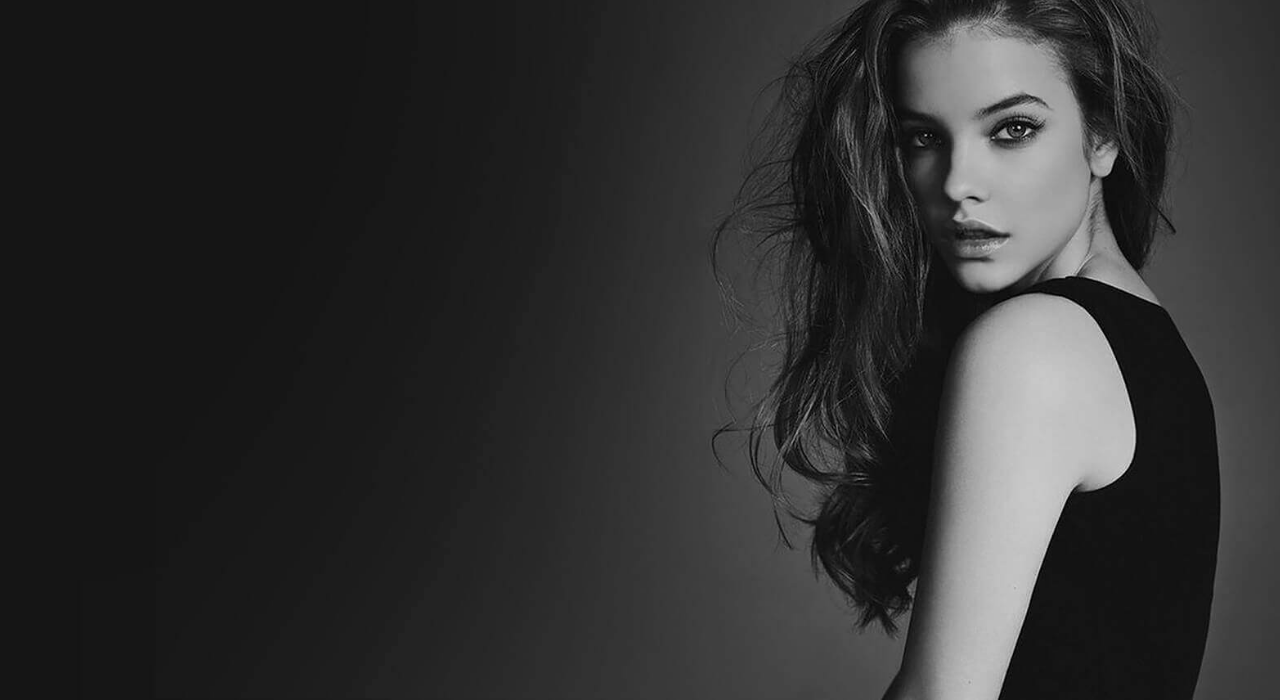
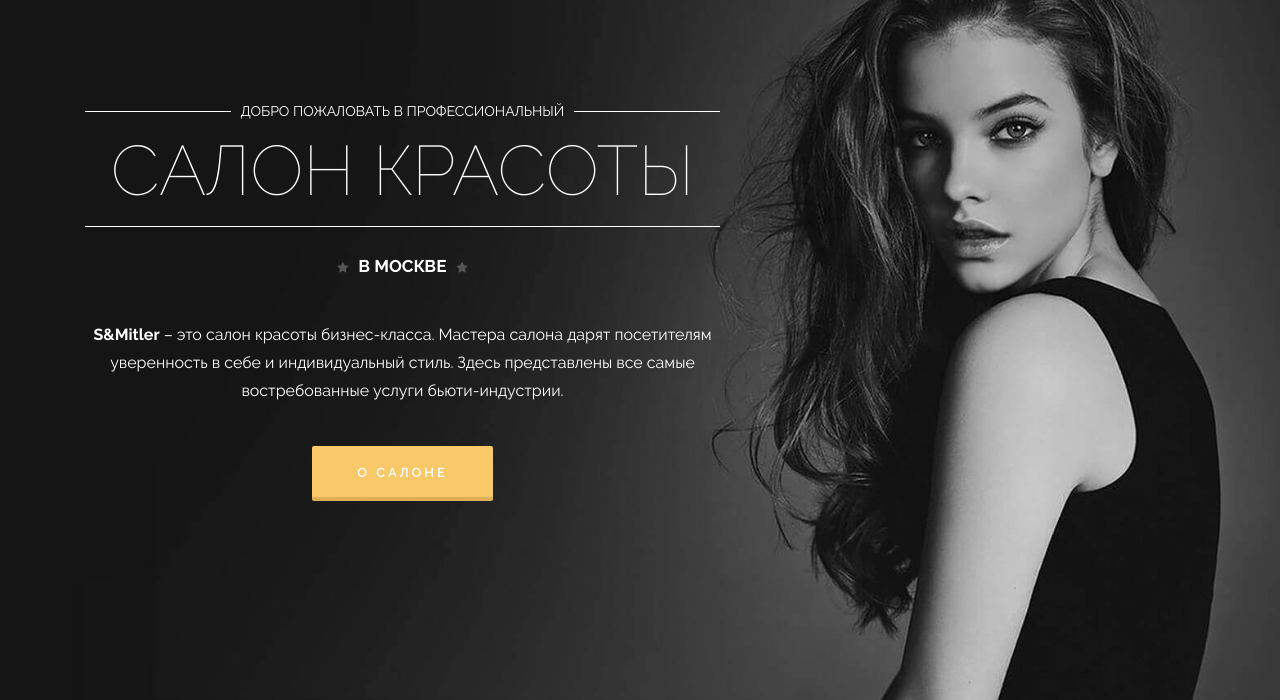
Before and after one commit to NadezhdaDeminceva/SMitler, a website: page app/index.html in a window 1280 px wide. Shown: the part 100-800 px from the top of the page. Drawn offline with Linux system fonts and the light colour scheme.

Commit message:
Добавлена флексбокс композиция

```diff
--- a/app/index.html
+++ b/app/index.html
@@ -60,6 +60,34 @@
 
       		</div>
 
+      		<div class="header-flex">
+      			<div class="flex-center">
+
+      				<div class="container">
+      					<div class="row">
+      						<div class="col-sm-7">
+
+      							<div class="header-composition">
+
+      								<div class="welcome">
+      									<p><span>Добро пожаловать в профессиональный</span></p>
+      									<h1 class="h1">Салон красоты</h1>
+      									<strong><i class="fa fa-star"></i>в Москве<i class="fa fa-star"></i></strong>
+      								</div>
+
+      								<p><strong>S&Mitler</strong> – это салон красоты бизнес-класса. Мастера салона дарят посетителям уверенность в себе и индивидуальный стиль. Здесь представлены все самые востребованные услуги бьюти-индустрии.</p>
+
+      								<a href="#" class="button">О салоне</a>
+
+      							</div>
+
+      						</div>
+      					</div>
+      				</div>
+
+      			</div>
+      		</div>
+
       	</header>
 
       </div>
--- a/app/sass/main.sass
+++ b/app/sass/main.sass
@@ -28,6 +28,7 @@ body
 				position: absolute
 				width: 100%
 				z-index: 1
+
 	.logo
 		img
 			width: 125px
@@ -70,6 +71,51 @@ section
 
 b, strong
 	font-weight: bold
+
+.h1, .h2, .h3, .h4, .h5, .h6
+		line-height: 1.4
+		text-transform: uppercase
+
+.button
+	display: inline-block
+	border: none
+	color: #fff
+	text-decoration: none
+	background-color: $accent
+	padding: 16px 45px
+	font-size: 13px
+	text-transform: uppercase
+	font-weight: 600
+	letter-spacing: 3px
+	border-radius: 2px
+	text-align: center
+	position: relative
+	outline: none
+	transition: background-color .1s ease
+	cursor: pointer
+	&::after
+		transition: background-color .2s ease
+		position: absolute
+		content: ''
+		height: 4px
+		bottom: 0
+		width: 100%
+		background-color: darken($accent, 50%)
+		opacity: .18
+		border-bottom-left-radius: 2px
+		border-bottom-right-radius: 2px
+		left: 0
+	&:focus, &:hover
+		text-decoration: none
+		color: #fff
+	&:hover
+		background-color: lighten($accent, 5%)
+		&::after
+			opacity: .22
+	&:active
+		background-color: darken($accent, 5%)
+		&::after
+			opacity: .32
 
 .hamburger
 	right: 0
@@ -133,5 +179,61 @@ html.mm-opened
 			&>a
 				color: $accent
 
+.header-flex
+	display: flex
+	height: 100%
+	position: relative
+	top: 0
+
+.flex-center
+	margin: auto
+
+.header-composition
+	text-align: center
+	position: relative
+	p
+		margin-top: 40px
+	.button
+		margin-top: 25px
+
+.welcome
+	p
+		font-size: 14px
+		text-transform: uppercase
+		display: flex
+		align-items: center
+		white-space: nowrap
+		margin: 0
+		margin-bottom: -10px
+		span
+			margin: 0 10px
+		&::before, &::after
+			content: ''
+			height: 1px
+			width: 100%
+			posityion: relative
+			background-color: #fff
+			display: inline-block
+
+	.h1
+		font-weight: 100
+		font-size: 70px
+		margin: 0
+		line-height: 1.6
+		border-bottom: 1px solid #fff
+		white-space: nowrap
+	strong
+		display: block
+		text-transform: uppercase
+		font-size: 17px
+		margin-top: 25px
+		.fa
+			margin-right: 10px
+			font-size: 12px
+			color: #555
+			&:last-child
+				margin-right: inherit
+				margin-left: 10px
+
 
 @import "media" // Always at the end
```
Also changed, not shown: app/css/main.min.css.
